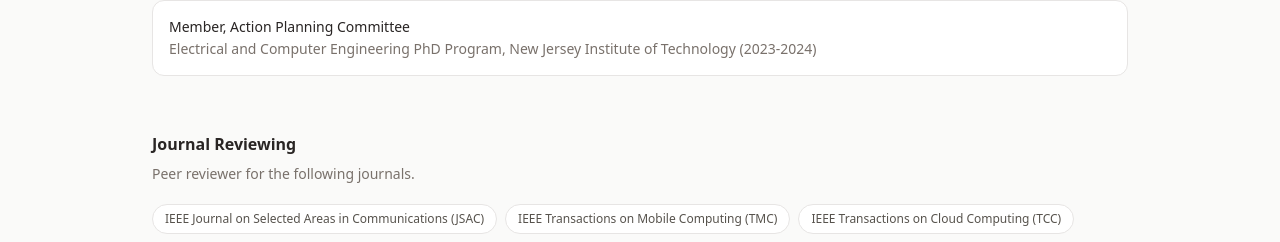
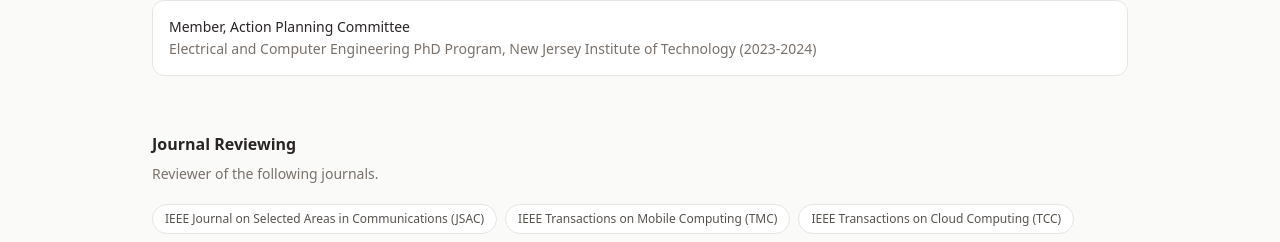
Before and after one commit to MA-Hossain/MA-Hossain.github.io, a Next.js app: page /service in a window 1280 px wide. Shown: the part 1347-1589 px from the top of the page. Built offline with nearby package versions, Linux system fonts and the light colour scheme; no server answers.

Commit message:
Update service.tsx

```diff
--- a/pages/service.tsx
+++ b/pages/service.tsx
@@ -90,7 +90,7 @@ export default function Service({ committees, journals }: Props) {
         <section>
           <h2 className="font-semibold text-stone-800 dark:text-stone-200 mb-2">Journal Reviewing</h2>
           <p className="text-sm text-stone-500 dark:text-stone-400 mb-5">
-            Peer reviewer for the following journals.
+            Reviewer of the following journals.
           </p>
           <div className="flex flex-wrap gap-2">
             {journals.map((j) => (
```
